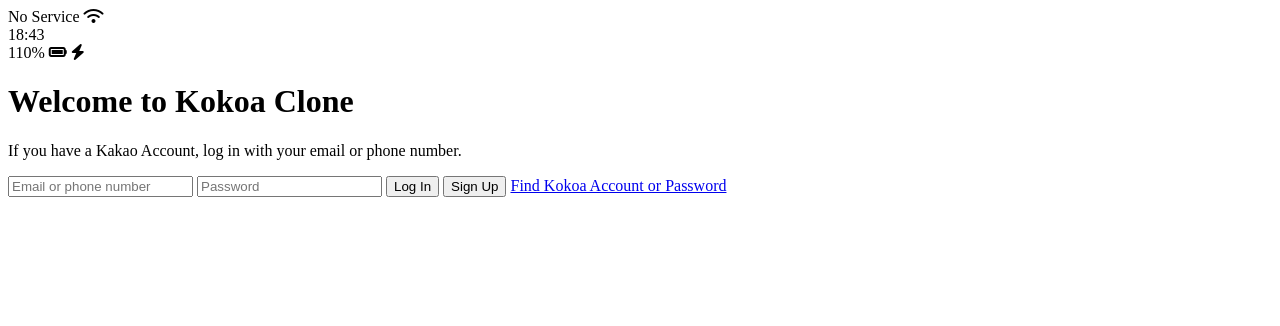
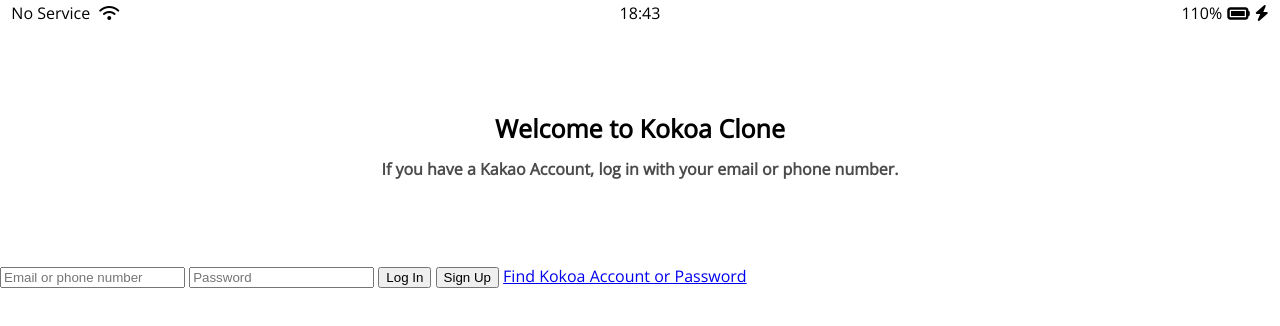
Before and after one commit to just2life/kokoatalk-nomad, a plain HTML site: page index.html in a window 1280 px wide. Drawn offline with nearby package versions, Linux system fonts and the light colour scheme.

Commit message:
클론 수업 2png css 일부 완료

```diff
--- /dev/null
+++ b/css/reset.css
@@ -0,0 +1,124 @@
+html,
+body,
+div,
+span,
+applet,
+object,
+iframe,
+h1,
+h2,
+h3,
+h4,
+h5,
+h6,
+p,
+blockquote,
+pre,
+a,
+abbr,
+acronym,
+address,
+big,
+cite,
+code,
+del,
+dfn,
+em,
+img,
+ins,
+kbd,
+q,
+s,
+samp,
+small,
+strike,
+strong,
+sub,
+sup,
+tt,
+var,
+b,
+u,
+i,
+center,
+dl,
+dt,
+dd,
+ol,
+ul,
+li,
+fieldset,
+form,
+label,
+legend,
+table,
+caption,
+tbody,
+tfoot,
+thead,
+tr,
+th,
+td,
+article,
+aside,
+canvas,
+details,
+embed,
+figure,
+figcaption,
+footer,
+header,
+hgroup,
+menu,
+nav,
+output,
+ruby,
+section,
+summary,
+time,
+mark,
+audio,
+video {
+  margin: 0;
+  padding: 0;
+  border: 0;
+  font-size: 100%;
+  font: inherit;
+  vertical-align: baseline;
+}
+/* HTML5 display-role reset for older browsers */
+article,
+aside,
+details,
+figcaption,
+figure,
+footer,
+header,
+hgroup,
+menu,
+nav,
+section {
+  display: block;
+}
+body {
+  line-height: 1;
+}
+ol,
+ul {
+  list-style: none;
+}
+blockquote,
+q {
+  quotes: none;
+}
+blockquote:before,
+blockquote:after,
+q:before,
+q:after {
+  content: "";
+  content: none;
+}
+table {
+  border-collapse: collapse;
+  border-spacing: 0;
+}
--- /dev/null
+++ b/css/status-bar.css
@@ -0,0 +1,25 @@
+.status-bar {
+  display: flex;
+  justify-content: center;
+  padding: 5px;
+}
+
+.status-bar__column {
+  width: 33%;
+}
+.status-bar__column:first-child span {
+  margin-right: 5px;
+}
+.status-bar__column:nth-child(2) {
+  display: flex;
+  justify-content: center;
+}
+.status-bar__column:last-child {
+  display: flex;
+  justify-content: flex-end;
+  align-items: center;
+}
+
+.status-bar__column .fa-battery-full {
+  margin: 0px 5px;
+}
--- /dev/null
+++ b/css/style.css
@@ -0,0 +1,25 @@
+@import url("https://fonts.googleapis.com/css2?family=Open+Sans:ital,wght@0,400;1,600&display=swap");
+@import "reset.css";
+@import "status-bar.css";
+
+body {
+  font-family: "Open Sans", sans-serif;
+}
+
+.welcome-header {
+  margin: 90px 0px;
+  text-align: center;
+  display: flex;
+  flex-direction: column;
+  align-items: center;
+  font-weight: 600;
+}
+
+.welcome-header__title {
+  margin-bottom: 20px;
+  font-size: 25px;
+}
+.welcome-header__text {
+  width: 60%;
+  opacity: 0.7;
+}
--- a/index.html
+++ b/index.html
@@ -2,6 +2,7 @@
 <html lang="en">
 
 <head>
+    <link rel="stylesheet" href="css/style.css">
     <meta charset="UTF-8">
     <meta name="viewport" content="width=device-width, initial-scale=1.0">
     <title>Welcome to Kokoa Talk</title>
@@ -18,7 +19,7 @@
         </div>
         <div class="status-bar__column">
             <span>110%</span>
-            <i class="fas fa-battery-full"></i>
+            <i class="fas fa-battery-full fa-lg"></i>
             <i class="fas fa-bolt"></i>
         </div>
     </div>
```
